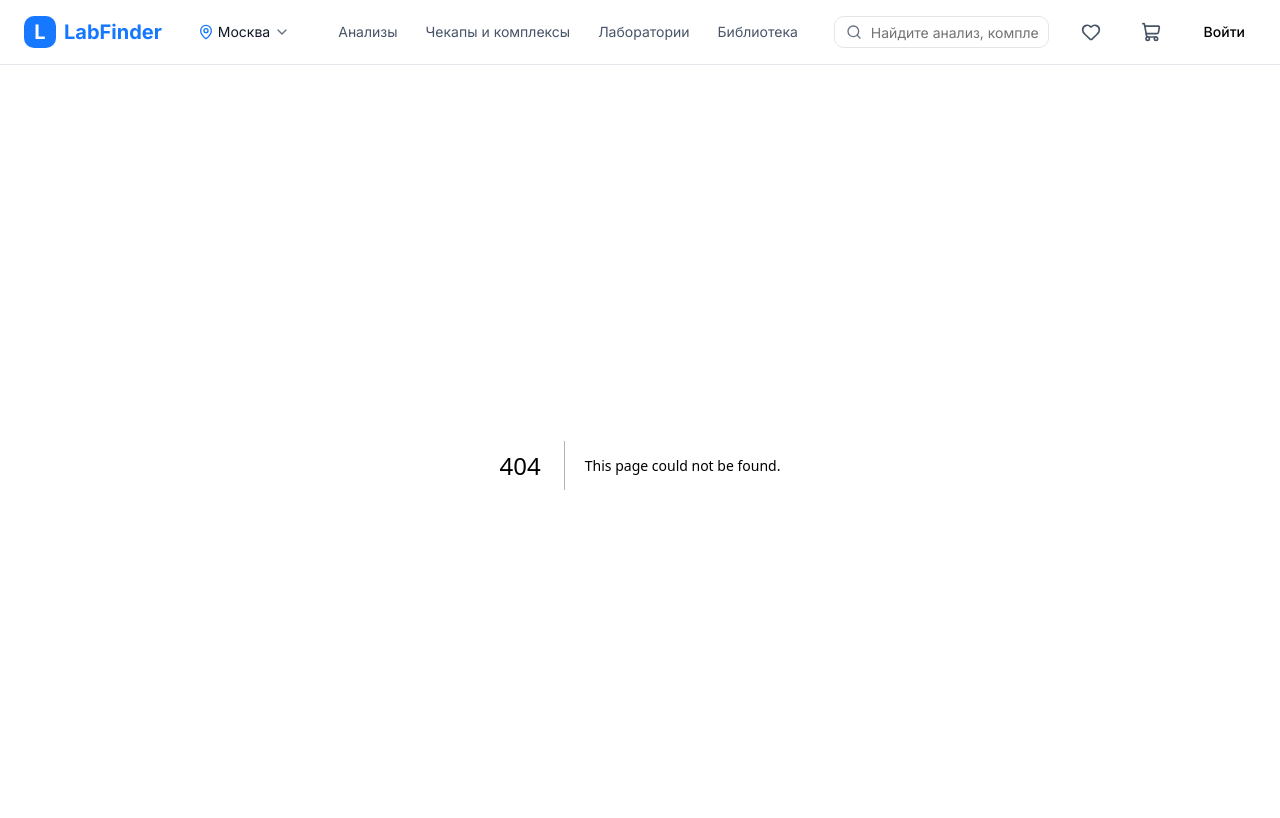
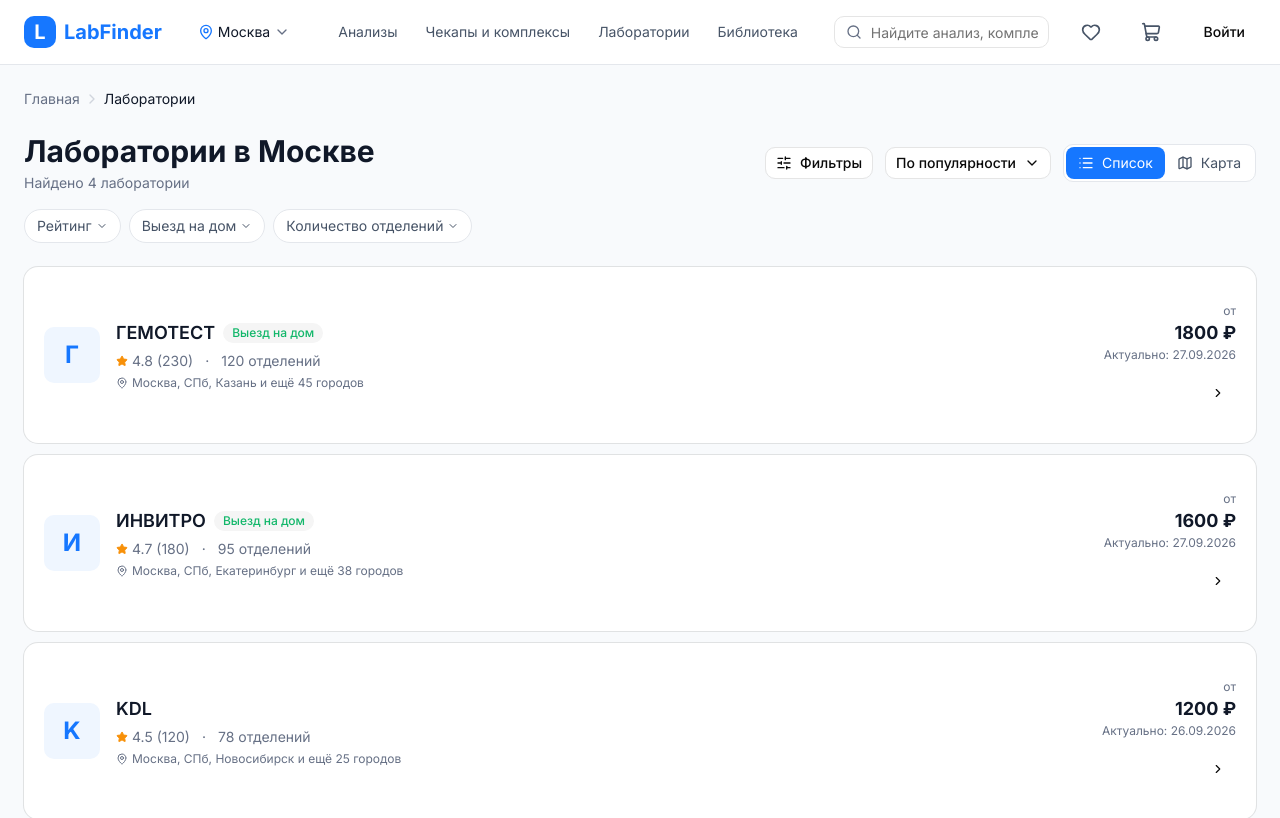
Before and after one commit to batkovich75alex/-labfinder, a Next.js app: page /labs in a window 1280 px wide. Before the commit this address had no page. Shown: the top 818 px of the page. Built offline with nearby package versions, Linux system fonts and the light colour scheme.

Commit message:
add: labs list page
Co-authored-by: Cursor <cursoragent@cursor.com>

```diff
--- /dev/null
+++ b/app/labs/page.tsx
@@ -0,0 +1,216 @@
+"use client";
+
+import { useState } from "react";
+import Link from "next/link";
+import {
+  Search,
+  SlidersHorizontal,
+  ChevronDown,
+  MapPin,
+  List,
+  Map as MapIcon,
+  Star,
+  ChevronRight,
+} from "lucide-react";
+import { Button } from "@/components/ui/button";
+import { Input } from "@/components/ui/input";
+import { Badge } from "@/components/ui/badge";
+import { Card, CardContent } from "@/components/ui/card";
+import { Breadcrumbs } from "@/components/layout/Breadcrumbs";
+import { labs } from "@/data/mock";
+
+const sortOptions = ["По популярности", "По рейтингу", "По количеству отделений", "По алфавиту"];
+
+export default function LabsPage() {
+  const [sortOpen, setSortOpen] = useState(false);
+  const [selectedSort, setSelectedSort] = useState("По популярности");
+  const [view, setView] = useState<"list" | "map">("list");
+
+  return (
+    <main className="bg-[#F8FAFC] min-h-screen">
+      <div className="mx-auto max-w-[1280px] px-6 py-6">
+        <Breadcrumbs
+          items={[
+            { label: "Главная", href: "/" },
+            { label: "Лаборатории" },
+          ]}
+        />
+
+        {/* Заголовок */}
+        <div className="mt-6 flex flex-col gap-4 md:flex-row md:items-center md:justify-between">
+          <div>
+            <h1 className="text-3xl font-bold text-[#101828]">
+              Лаборатории в Москве
+            </h1>
+            <p className="mt-1 text-sm text-[#667085]">
+              Найдено {labs.length} лаборатории
+            </p>
+          </div>
+
+          <div className="flex flex-wrap items-center gap-3">
+            <Button variant="outline" className="gap-2">
+              <SlidersHorizontal className="h-4 w-4" />
+              Фильтры
+            </Button>
+
+            {/* Сортировка */}
+            <div className="relative">
+              <Button
+                variant="outline"
+                className="gap-2"
+                onClick={() => setSortOpen(!sortOpen)}
+              >
+                {selectedSort}
+                <ChevronDown className="h-4 w-4" />
+              </Button>
+
+              {sortOpen && (
+                <div className="absolute right-0 top-full z-10 mt-1 w-56 rounded-lg border border-[#E4E7EC] bg-white py-1 shadow-md">
+                  {sortOptions.map((option) => (
+                    <button
+                      key={option}
+                      className={`block w-full px-3 py-2 text-left text-sm hover:bg-[#F2F4F7] ${
+                        selectedSort === option
+                          ? "text-[#1677FF]"
+                          : "text-[#101828]"
+                      }`}
+                      onClick={() => {
+                        setSelectedSort(option);
+                        setSortOpen(false);
+                      }}
+                    >
+                      {option}
+                    </button>
+                  ))}
+                </div>
+              )}
+            </div>
+
+            {/* Переключатель Список/Карта */}
+            <div className="flex rounded-lg border border-[#E4E7EC] bg-white p-0.5">
+              <button
+                onClick={() => setView("list")}
+                className={`flex items-center gap-2 rounded-md px-3 py-1.5 text-sm ${
+                  view === "list"
+                    ? "bg-[#1677FF] text-white"
+                    : "text-[#475467]"
+                }`}
+              >
+                <List className="h-4 w-4" />
+                Список
+              </button>
+              <button
+                onClick={() => setView("map")}
+                className={`flex items-center gap-2 rounded-md px-3 py-1.5 text-sm ${
+                  view === "map"
+                    ? "bg-[#1677FF] text-white"
+                    : "text-[#475467]"
+                }`}
+              >
+                <MapIcon className="h-4 w-4" />
+                Карта
+              </button>
+            </div>
+          </div>
+        </div>
+
+        {/* Фильтры-chips */}
+        <div className="mt-4 flex flex-wrap gap-2">
+          {["Рейтинг", "Выезд на дом", "Количество отделений"].map((f) => (
+            <button
+              key={f}
+              className="flex items-center gap-1 rounded-full border border-[#E4E7EC] bg-white px-3 py-1.5 text-sm text-[#475467] hover:border-[#1677FF] hover:text-[#1677FF]"
+            >
+              {f}
+              <ChevronDown className="h-3 w-3" />
+            </button>
+          ))}
+        </div>
+
+        {/* ЕСЛИ РЕЖИМ СПИСОК */}
+        {view === "list" && (
+          <div className="mt-6 space-y-3">
+            {labs.map((lab) => (
+              <Card
+                key={lab.id}
+                className="border-[#E4E7EC] transition hover:shadow-md"
+              >
+                <CardContent className="flex flex-col gap-4 p-5 md:flex-row md:items-center md:justify-between">
+                  <Link
+                    href={`/labs/${lab.slug}`}
+                    className="flex flex-1 items-center gap-4"
+                  >
+                    <div className="flex h-14 w-14 flex-shrink-0 items-center justify-center rounded-lg bg-[#EFF6FF] text-2xl font-bold text-[#1677FF]">
+                      {lab.name[0]}
+                    </div>
+                    <div className="flex-1">
+                      <div className="flex items-center gap-2">
+                        <div className="text-lg font-semibold text-[#101828]">
+                          {lab.name}
+                        </div>
+                        {lab.homeVisit && (
+                          <Badge
+                            variant="secondary"
+                            className="text-xs text-[#12B76A]"
+                          >
+                            Выезд на дом
+                          </Badge>
+                        )}
+                      </div>
+                      <div className="mt-1 flex items-center gap-3 text-sm text-[#667085]">
+                        <span className="flex items-center gap-1">
+                          <Star className="h-3 w-3 fill-[#F79009] text-[#F79009]" />
+                          {lab.rating} ({lab.reviews})
+                        </span>
+                        <span>·</span>
+                        <span>{lab.offices} отделений</span>
+                      </div>
+                      <div className="mt-1 flex items-center gap-1 text-xs text-[#667085]">
+                        <MapPin className="h-3 w-3" />
+                        {lab.cities}
+                      </div>
+                    </div>
+                  </Link>
+
+                  <div className="flex items-center gap-4 md:flex-col md:items-end">
+                    <div className="text-right">
+                      <div className="text-xs text-[#667085]">от</div>
+                      <div className="text-lg font-bold text-[#101828]">
+                        {lab.priceFrom} ₽
+                      </div>
+                      <div className="text-xs text-[#667085]">
+                        Актуально: {lab.actualOn}
+                      </div>
+                    </div>
+                    <Link href={`/labs/${lab.slug}`}>
+                      <Button variant="ghost" size="sm">
+                        <ChevronRight className="h-4 w-4" />
+                      </Button>
+                    </Link>
+                  </div>
+                </CardContent>
+              </Card>
+            ))}
+          </div>
+        )}
+
+        {/* ЕСЛИ РЕЖИМ КАРТА — заглушка */}
+        {view === "map" && (
+          <div className="mt-6 overflow-hidden rounded-xl border border-[#E4E7EC] bg-white">
+            <div className="flex h-[500px] items-center justify-center bg-[#F2F4F7]">
+              <div className="text-center">
+                <MapIcon className="mx-auto h-12 w-12 text-[#98A2B3]" />
+                <div className="mt-3 text-[#667085]">
+                  Карта лабораторий
+                </div>
+                <div className="mt-1 text-xs text-[#98A2B3]">
+                  (заглушка — карта подключится позже)
+                </div>
+              </div>
+            </div>
+          </div>
+        )}
+      </div>
+    </main>
+  );
+}
```
